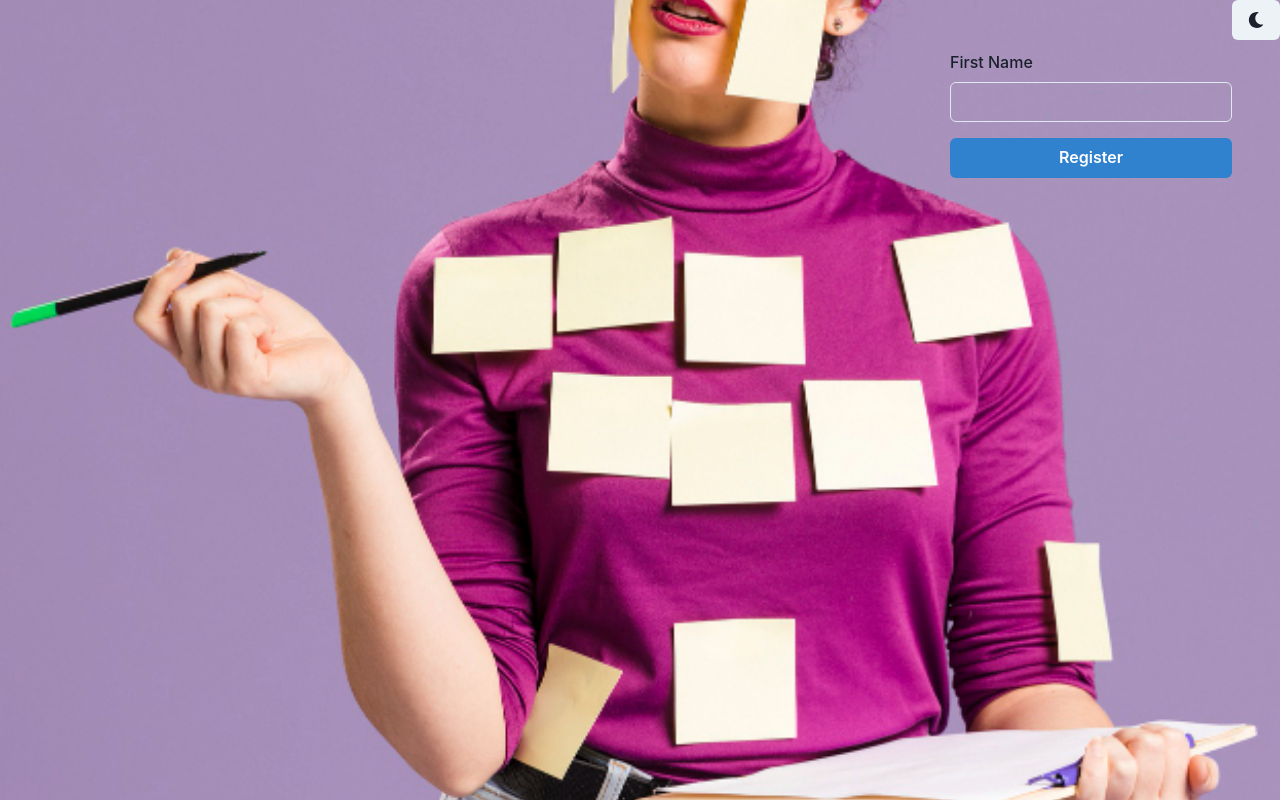
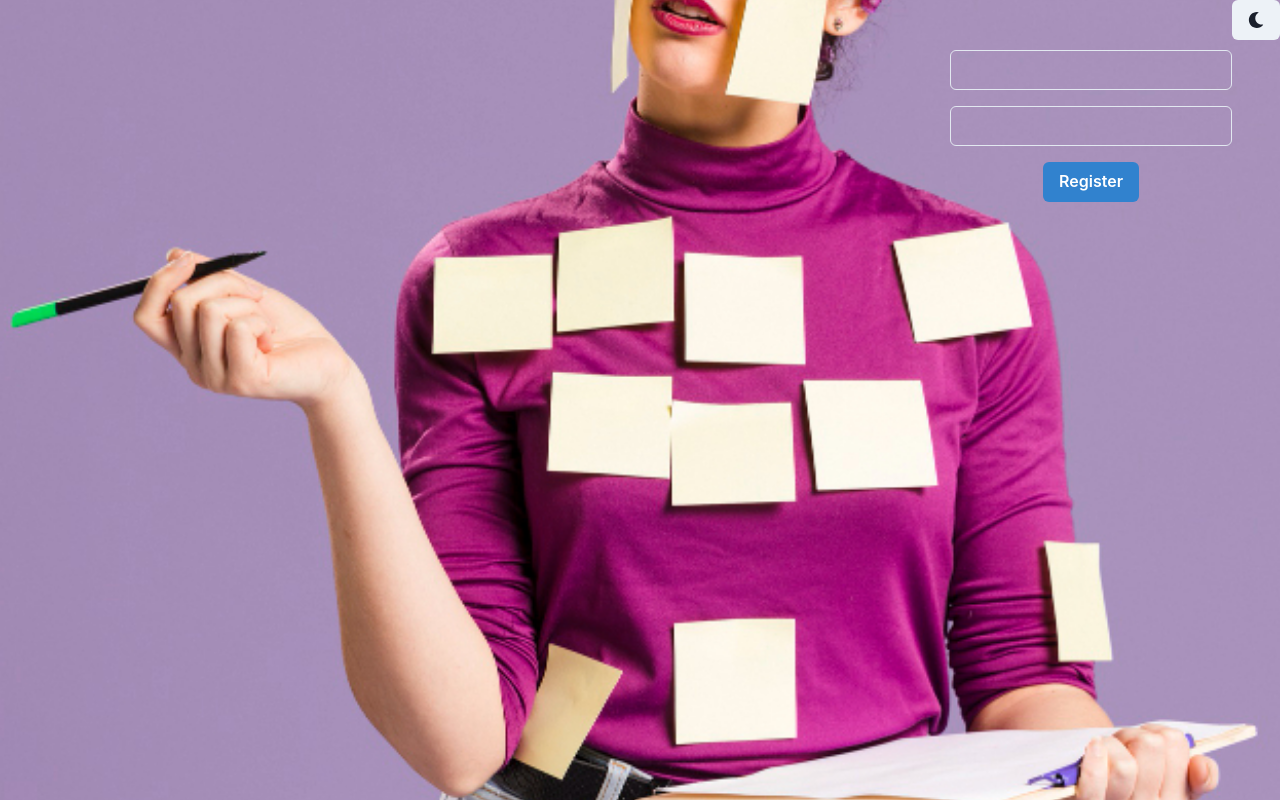
Before and after one commit to Spartak-Sargsyan/OrganizeHub, a React (Vite) app: page / in a window 1280 px wide. Built offline with nearby package versions, Linux system fonts and the light colour scheme.

Commit message:
feat:add component and more

```diff
--- /dev/null
+++ b/src/components/atoms/ErrorMessage/ErrorMessage.tsx
@@ -0,0 +1,12 @@
+import { ReactNode } from "react";
+import style from "./errormessage.module.css";
+
+interface ChildrenProps {
+  children: ReactNode;
+}
+
+const ErrorMessage: React.FC<ChildrenProps> = ({ children }) => {
+  return <span className={style.error}>{children}</span>;
+};
+
+export default ErrorMessage;
--- /dev/null
+++ b/src/components/atoms/ErrorMessage/errormessage.module.css
@@ -0,0 +1,3 @@
+.error{
+    color:red
+}
--- a/src/components/moleculs/CostomInput.tsx
+++ b/src/components/moleculs/CostomInput.tsx
@@ -1,27 +1,15 @@
-import { FieldError } from "react-hook-form";
 import "../atoms/ChakraAtoms";
-import {
-  FormControl,
-  FormErrorMessage,
-  FormLabel,
-  Input,
-} from "../atoms/ChakraAtoms";
+import { FormControl, FormLabel, Input } from "../atoms/ChakraAtoms";
 import { InputProps } from "@chakra-ui/react";
 
 interface IinputProps extends InputProps {
   label: string;
   type: string;
-  errors?: FieldError;
 }
 
-const CostomInput: React.FC<IinputProps> = ({
-  label,
-  errors,
-  ...inputProps
-}) => {
+const CostomInput: React.FC<IinputProps> = ({ label, ...inputProps }) => {
   return (
-    <FormControl isInvalid={!!errors}>
-      {errors && <FormErrorMessage>{errors.message}</FormErrorMessage>}
+    <FormControl>
       <FormLabel>{label}</FormLabel>
       <Input {...inputProps} />
     </FormControl>
--- a/src/components/organizm/FormContoler.tsx
+++ b/src/components/organizm/FormContoler.tsx
@@ -1,6 +1,8 @@
 import { SubmitHandler, useForm } from "react-hook-form";
-import { VStack, Button } from "../atoms/ChakraAtoms";
-import CostomInput from "../moleculs/CostomInput";
+import { VStack, Button, Input } from "../atoms/ChakraAtoms";
+// import CostomInput from "../moleculs/CostomInput";
+import { Required, MinLength, MaxLength } from "../../constant/Validation";
+import ErrorMessage from "../atoms/ErrorMessage/ErrorMessage";
 
 interface FormData {
   [key: string]: string;
@@ -19,17 +21,31 @@ const FormContoler: React.FC = () => {
 
   return (
     <form onSubmit={handleSubmit(onSubmit)}>
-      <VStack spacing={4} align="stretch">
-        {errors.firstName && <p>Error</p>}
-        <CostomInput
-          label="First Name"
+      <VStack spacing={4}>
+        {errors?.firstName && (
+          <ErrorMessage>{errors.firstName.message}</ErrorMessage>
+        )}
+        <Input
+          // label="First Name"
           {...register("firstName", {
-            minLength: {
-              value: 2,
-              message: "Error" || "Error",
-            },
+            required: Required,
+            minLength: MinLength,
+            maxLength: MaxLength,
           })}
-          errors={errors.firstName}
+          style={errors.lastName && { borderColor: "red" }}
+          type="text"
+        />
+        {errors?.lastName && (
+          <ErrorMessage>{errors.lastName.message}</ErrorMessage>
+        )}
+        <Input
+          //   label="Last Name"
+          {...register("lastName", {
+            required: Required,
+            minLength: MinLength,
+            maxLength: MaxLength,
+          })}
+          style={errors.lastName && { borderColor: "red" }}
           type="text"
         />
         <Button type="submit" colorScheme="blue">
--- /dev/null
+++ b/src/constant/Validation.ts
@@ -0,0 +1,21 @@
+import { Ivalidate, Ivalidate2 } from "../models/interface"
+import { MinMaxLength, RequiredField } from "./ErrorMessage"
+
+
+const Required:Ivalidate2 = {
+    value: true,
+    message: RequiredField.RequaredMessage || "Error",
+}
+
+const MinLength:Ivalidate = {
+    value: 2,
+    message: MinMaxLength.MinLengthMessage || "Error",
+}
+
+const MaxLength:Ivalidate = {
+    value: 30,
+    message: MinMaxLength.MaxLengthMessage || "Error",
+}
+
+
+export { Required, MaxLength, MinLength }
```
Also changed, not shown: src/components/atoms/image.tsx (deleted, +0 -10 lines), src/models/interface.ts (+10 -1 lines).
